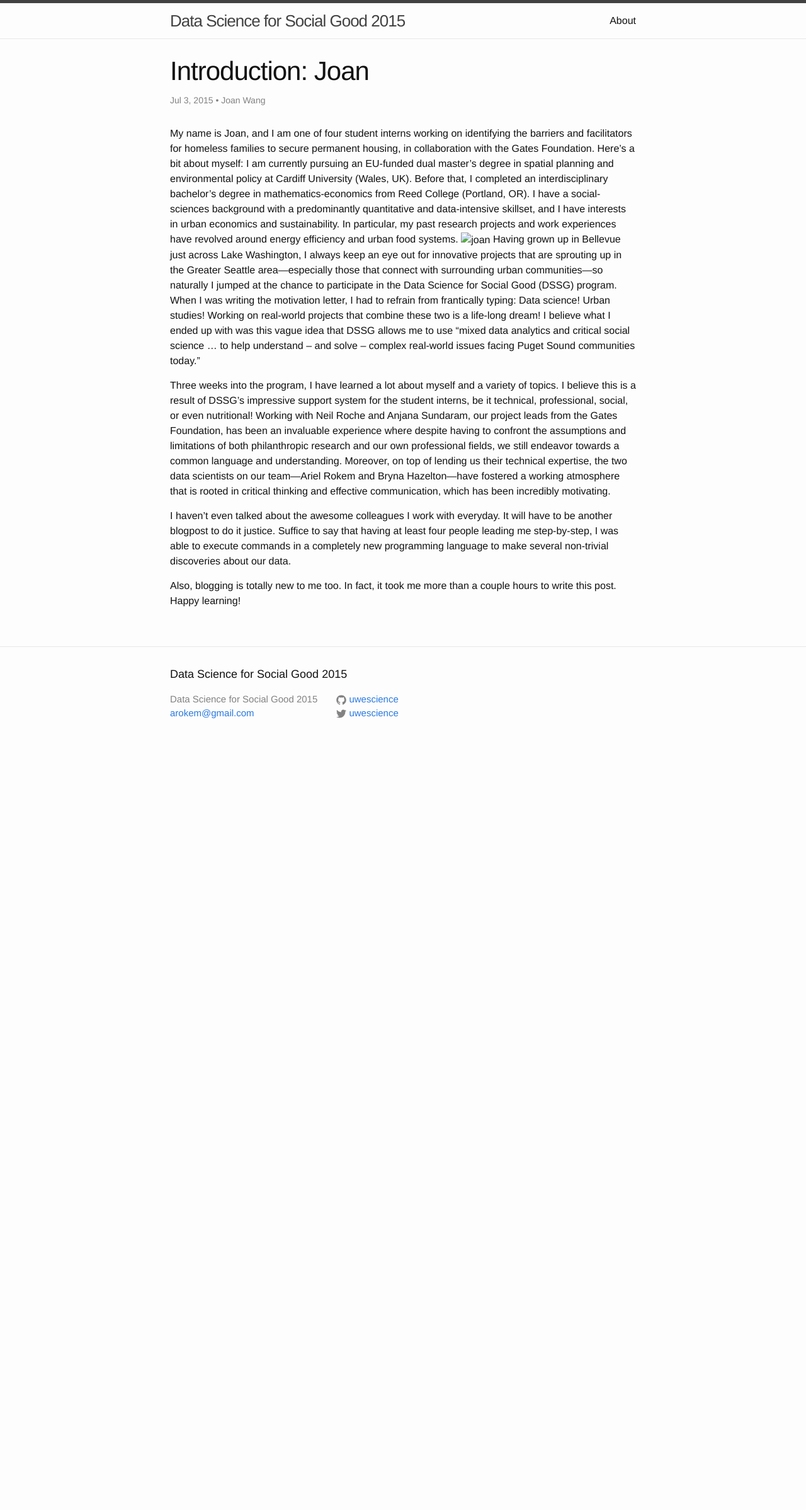
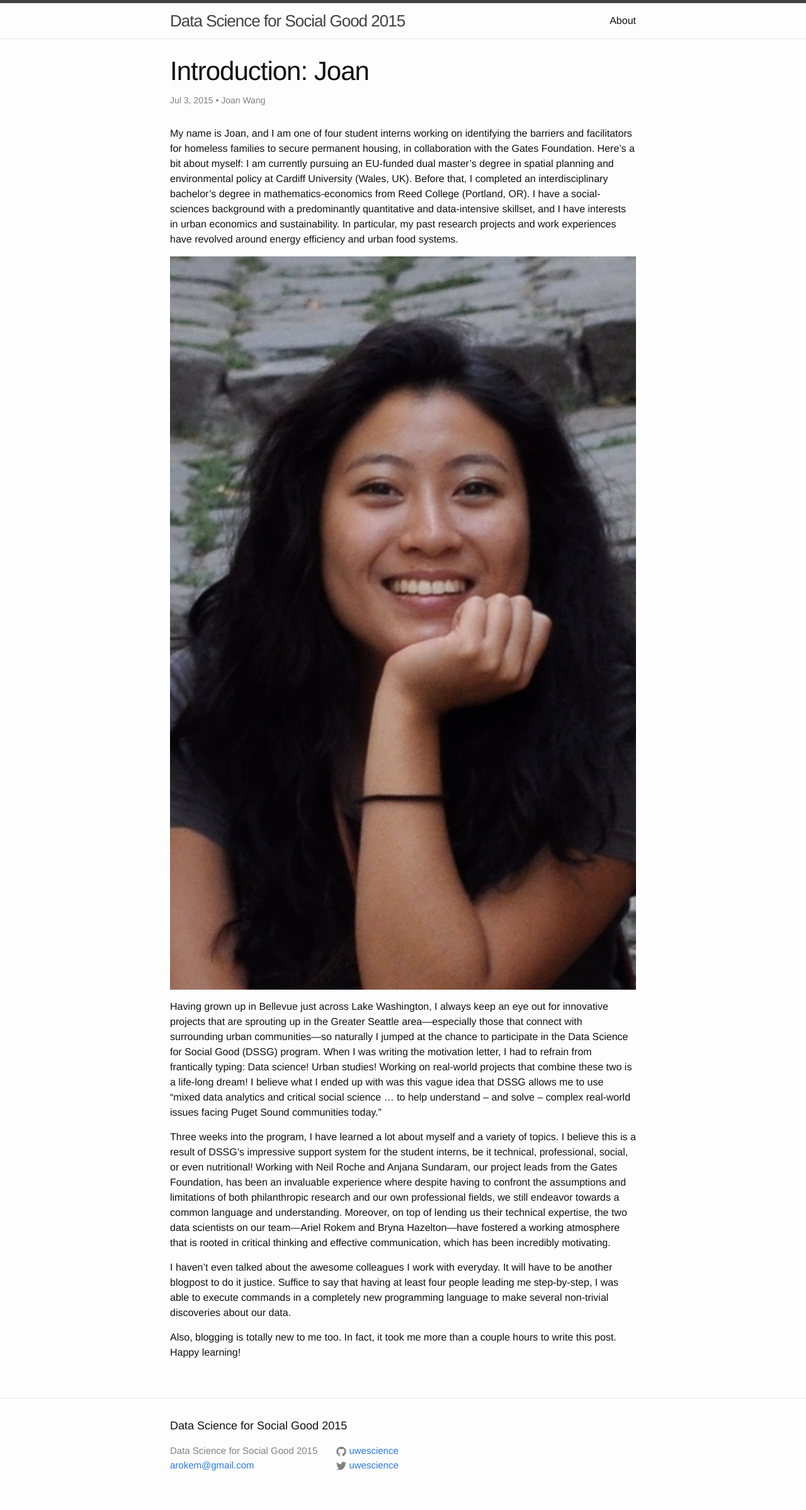
Before and after one commit to uwescience/DSSG2015-predicting-permanent-housing, a Jekyll site: the page built from _posts/2015-07-03-joan-introduction.md, in a window 1280 px wide. Shown: the whole page at 63% size. Built offline with Jekyll 4.4.1, drawn with Linux system fonts in a browser that asks for light colours; before the commit the page ends 1204 px from its top, so only the background shows below that.

Commit message:
Trying to sort out issues with Joan's picture

```diff
--- a/_posts/2015-07-03-joan-introduction.md
+++ b/_posts/2015-07-03-joan-introduction.md
@@ -6,7 +6,9 @@ author: Joan Wang
 ---
 
 My name is Joan, and I am one of four student interns working on identifying the barriers and facilitators for homeless families to secure permanent housing, in collaboration with the Gates Foundation. Here’s a bit about myself: I am currently pursuing an EU-funded dual master’s degree in spatial planning and environmental policy at Cardiff University (Wales, UK). Before that, I completed an interdisciplinary bachelor’s degree in mathematics-economics from Reed College (Portland, OR). I have a social-sciences background with a predominantly quantitative and data-intensive skillset, and I have interests in urban economics and sustainability. In particular, my past research projects and work experiences have revolved around energy efficiency and urban food systems.
-![joan](http://uwescience.github.io/DSSG-predicting-permanent-housing/images/joan.jpg)
+
+![joan](../images/joan.jpg)
+
 Having grown up in Bellevue just across Lake Washington, I always keep an eye out for innovative projects that are sprouting up in the Greater Seattle area—especially those that connect with surrounding urban communities—so naturally I jumped at the chance to participate in the Data Science for Social Good (DSSG) program. When I was writing the motivation letter, I had to refrain from frantically typing: Data science! Urban studies! Working on real-world projects that combine these two is a life-long dream!  I believe what I ended up with was this vague idea that DSSG allows me to use “mixed data analytics and critical social science … to help understand – and solve – complex real-world issues facing Puget Sound communities today.”
 
 Three weeks into the program, I have learned a lot about myself and a variety of topics. I believe this is a result of DSSG’s impressive support system for the student interns, be it technical, professional, social, or even nutritional! Working with Neil Roche and Anjana Sundaram, our project leads from the Gates Foundation, has been an invaluable experience where despite having to confront the assumptions and limitations of both philanthropic research and our own professional fields, we still endeavor towards a common language and understanding. Moreover, on top of lending us their technical expertise, the two data scientists on our team—Ariel Rokem and Bryna Hazelton—have fostered a working atmosphere that is rooted in critical thinking and effective communication, which has been incredibly motivating.
```
